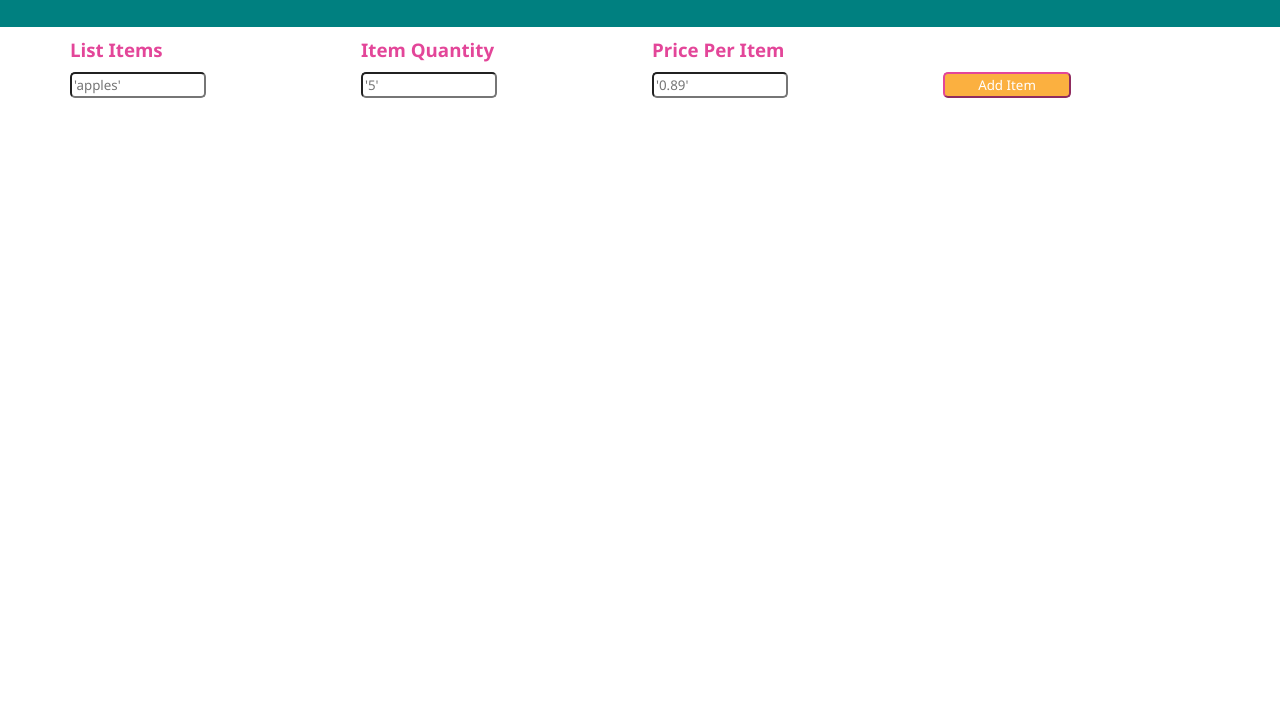
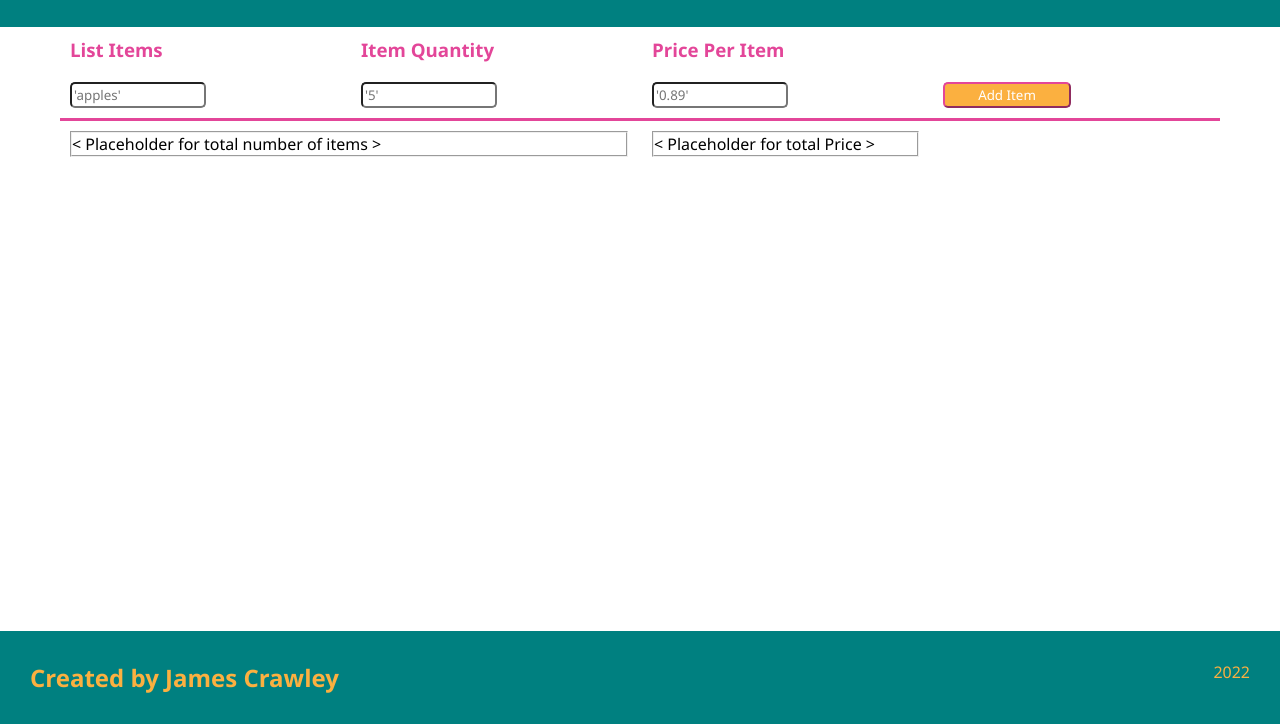
Before and after one commit to CrawleyJ2/grocery-list, a plain HTML site: page index.html in a window 1280 px wide. Shown: the part 76-800 px from the top of the page. Drawn offline with nearby package versions, Linux system fonts and the light colour scheme.

Commit message:
added footer and updated stylesheet

```diff
--- a/assets/style.css
+++ b/assets/style.css
@@ -18,6 +18,7 @@ header {
   position: -webkit-sticky;
   position: sticky;
   top: 0;
+  display: flex;
 }
 
 header h1 a {
@@ -31,7 +32,7 @@ header h1 a:hover {
 }
 
 #headRow {
-  padding: 10px 0 10px 0;
+  padding: 10px 0;
 }
 
 h3 {
@@ -50,3 +51,32 @@ input {
   background-color: var(--tertiary-color) !important;
   border-color: var(--secondary-color) !important;
 }
+
+#itemList {
+  padding: 10px;
+}
+
+body {
+  min-height: 100vh;
+  display: flex;
+  flex-direction: column;
+}
+
+#total {
+  border-top: 3px solid var(--secondary-color);
+  padding: 10px;
+}
+
+footer {
+  padding: 30px;
+  background-color: var(--primary-color);
+  color: var(--tertiary-color);
+  display: flex;
+  justify-content: space-between;
+  flex-wrap: wrap;
+  margin-top: auto;
+}
+
+footer div {
+  text-align: right;
+}
--- a/index.html
+++ b/index.html
@@ -51,6 +51,26 @@
       </div>
     </div>
   </div>
+  <div id="total" class="container">
+    <div class="row">
+        <div class="col-6">
+          <fieldset>
+            < Placeholder for total number of items >
+          </fieldset>
+        </div>
+        <div class="col-3">
+          <fieldset>
+            < Placeholder for total Price >
+          </fieldset>
+        </div>
+    </div>
+  </div>
+  <footer>
+    <h2>Created by James Crawley</h2>
+      <div>
+        2022
+      </div>
+  </footer>
 </body>
 <script src="./assets/script.js"></script>
 </html>
```
